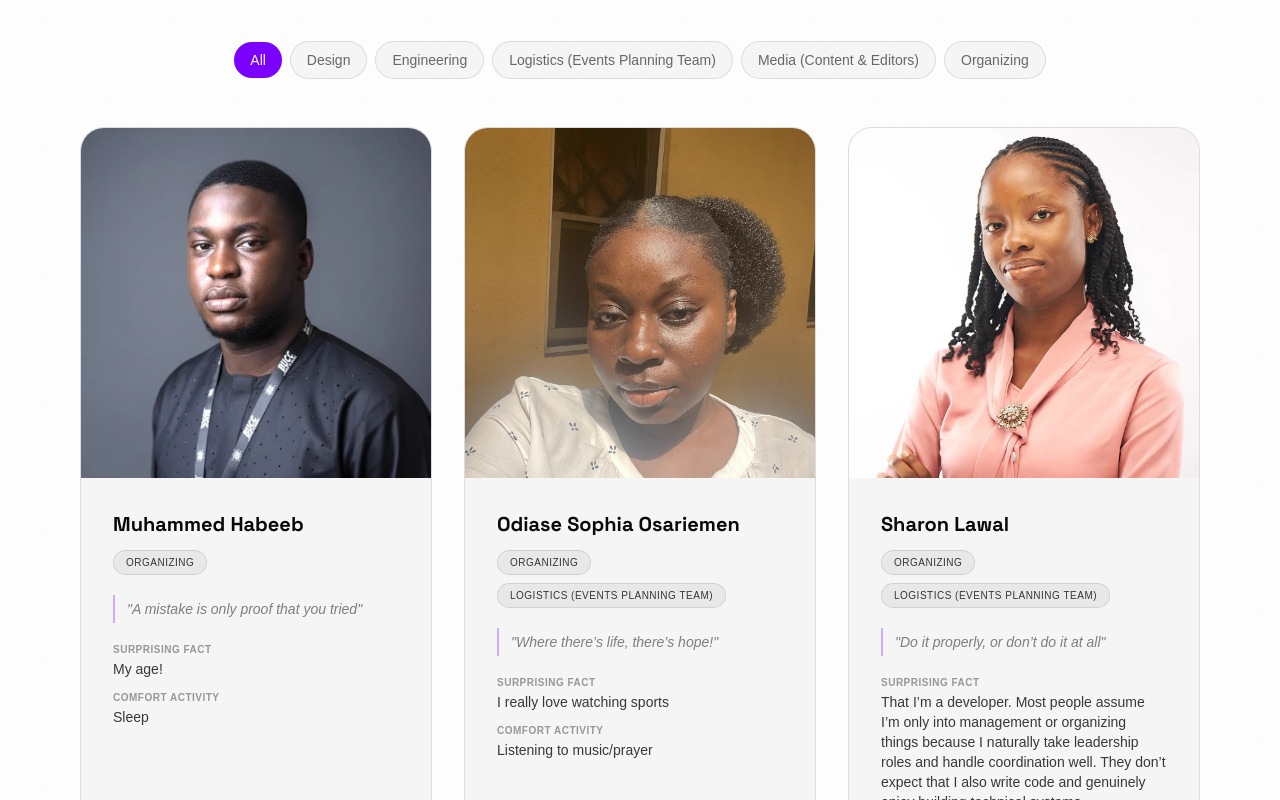
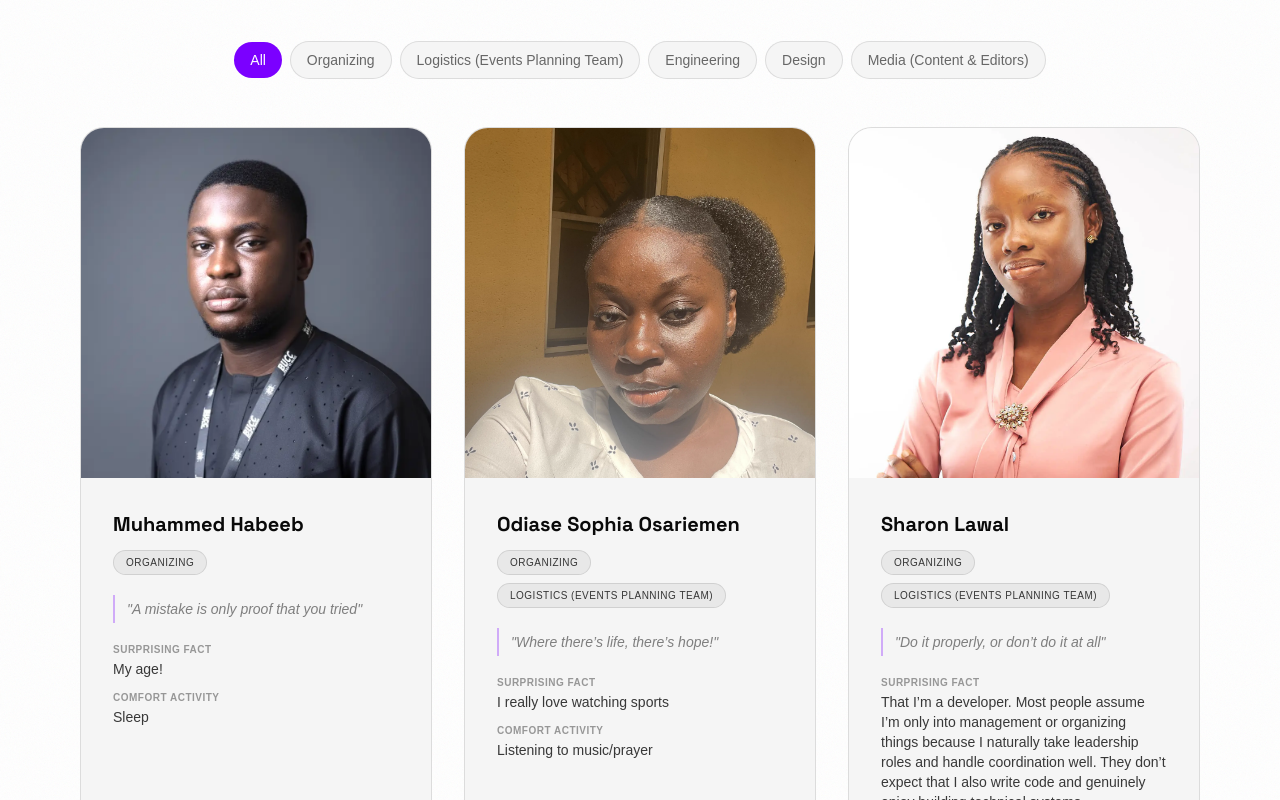
Before and after one commit to GDGBabcockUniversity/orbit, a React (Vite) app: page /team in a window 1280 px wide. Shown: the part 360-1160 px from the top of the page. Built offline with nearby package versions, Linux system fonts and the light colour scheme; no server answers; a web font is replaced by a local one.

Commit message:
feat: implement team sorting and enable song and social embeds

```diff
--- a/src/pages/team.tsx
+++ b/src/pages/team.tsx
@@ -2,9 +2,21 @@ import { useState, useMemo } from "react";
 import { Link } from "react-router-dom";
 import { TEAM_MEMBERS } from "../lib/team";
 import SectionBadge from "../components/ui/section-badge";
+import SongEmbed from "../components/song-embed";
 
 const TeamPage = () => {
   const [selectedTeam, setSelectedTeam] = useState<string>("All");
+
+  const teamOrder = useMemo(
+    () => [
+      "Organizing",
+      "Logistics (Events Planning Team)",
+      "Engineering",
+      "Design",
+      "Media (Content & Editors)",
+    ],
+    [],
+  );
 
   // Extract unique team names for the filter
   const teams = useMemo(() => {
@@ -14,13 +26,43 @@ const TeamPage = () => {
       t.split(",").map((s) => s.trim()),
     );
     const uniqueTeams = Array.from(new Set(splitTeams)).filter(Boolean);
-    return ["All", ...uniqueTeams.sort()];
-  }, []);
+
+    uniqueTeams.sort((a, b) => {
+      const aIdx = teamOrder.indexOf(a);
+      const bIdx = teamOrder.indexOf(b);
+      return (aIdx === -1 ? 999 : aIdx) - (bIdx === -1 ? 999 : bIdx);
+    });
+
+    return ["All", ...uniqueTeams];
+  }, [teamOrder]);
 
   const filteredMembers = useMemo(() => {
-    if (selectedTeam === "All") return TEAM_MEMBERS;
-    return TEAM_MEMBERS.filter((m) => m.team.includes(selectedTeam));
-  }, [selectedTeam]);
+    let members = TEAM_MEMBERS;
+    if (selectedTeam !== "All") {
+      members = TEAM_MEMBERS.filter((m) => m.team.includes(selectedTeam));
+    }
+
+    return [...members].sort((a, b) => {
+      const aTeams = a.team.split(",").map((t) => t.trim());
+      const bTeams = b.team.split(",").map((t) => t.trim());
+
+      const aIdx = Math.min(
+        ...aTeams.map((t) => {
+          const idx = teamOrder.indexOf(t);
+          return idx === -1 ? 999 : idx;
+        }),
+      );
+
+      const bIdx = Math.min(
+        ...bTeams.map((t) => {
+          const idx = teamOrder.indexOf(t);
+          return idx === -1 ? 999 : idx;
+        }),
+      );
+
+      return aIdx - bIdx;
+    });
+  }, [selectedTeam, teamOrder]);
 
   return (
     <div className="bg-foreground min-h-screen pt-24 pb-20 relative overflow-hidden">
@@ -145,11 +187,11 @@ const TeamPage = () => {
                 </div>
 
                 {/* Spotify Embed */}
-                {/*{member.song && (
+                {member.song && (
                   <div className="mb-6">
                     <SongEmbed song={member.song} />
                   </div>
-                )}*/}
+                )}
 
                 {/* Socials Footer */}
                 <div className="mt-auto pt-4 border-t border-background/10 flex items-center justify-between">
@@ -207,7 +249,7 @@ const TeamPage = () => {
                         </svg>
                       </a>
                     )}
-                    {/*{member.socials.linkedin && (
+                    {member.socials.linkedin && (
                       <a
                         href={member.socials.linkedin}
                         target="_blank"
@@ -223,7 +265,7 @@ const TeamPage = () => {
                           <path d="M20.447 20.452h-3.554v-5.569c0-1.328-.027-3.037-1.852-3.037-1.853 0-2.136 1.445-2.136 2.939v5.667H9.351V9h3.414v1.561h.046c.477-.9 1.637-1.85 3.37-1.85 3.601 0 4.267 2.37 4.267 5.455v6.286zM5.337 7.433c-1.144 0-2.063-.926-2.063-2.065 0-1.138.92-2.063 2.063-2.063 1.14 0 2.064.925 2.064 2.063 0 1.139-.925 2.065-2.064 2.065zm1.782 13.019H3.555V9h3.564v11.452zM22.225 0H1.771C.792 0 0 .774 0 1.729v20.542C0 23.227.792 24 1.771 24h20.451C23.2 24 24 23.227 24 22.271V1.729C24 .774 23.2 0 22.222 0h.003z" />
                         </svg>
                       </a>
-                    )}*/}
+                    )}
                   </div>
                 </div>
               </div>
```
